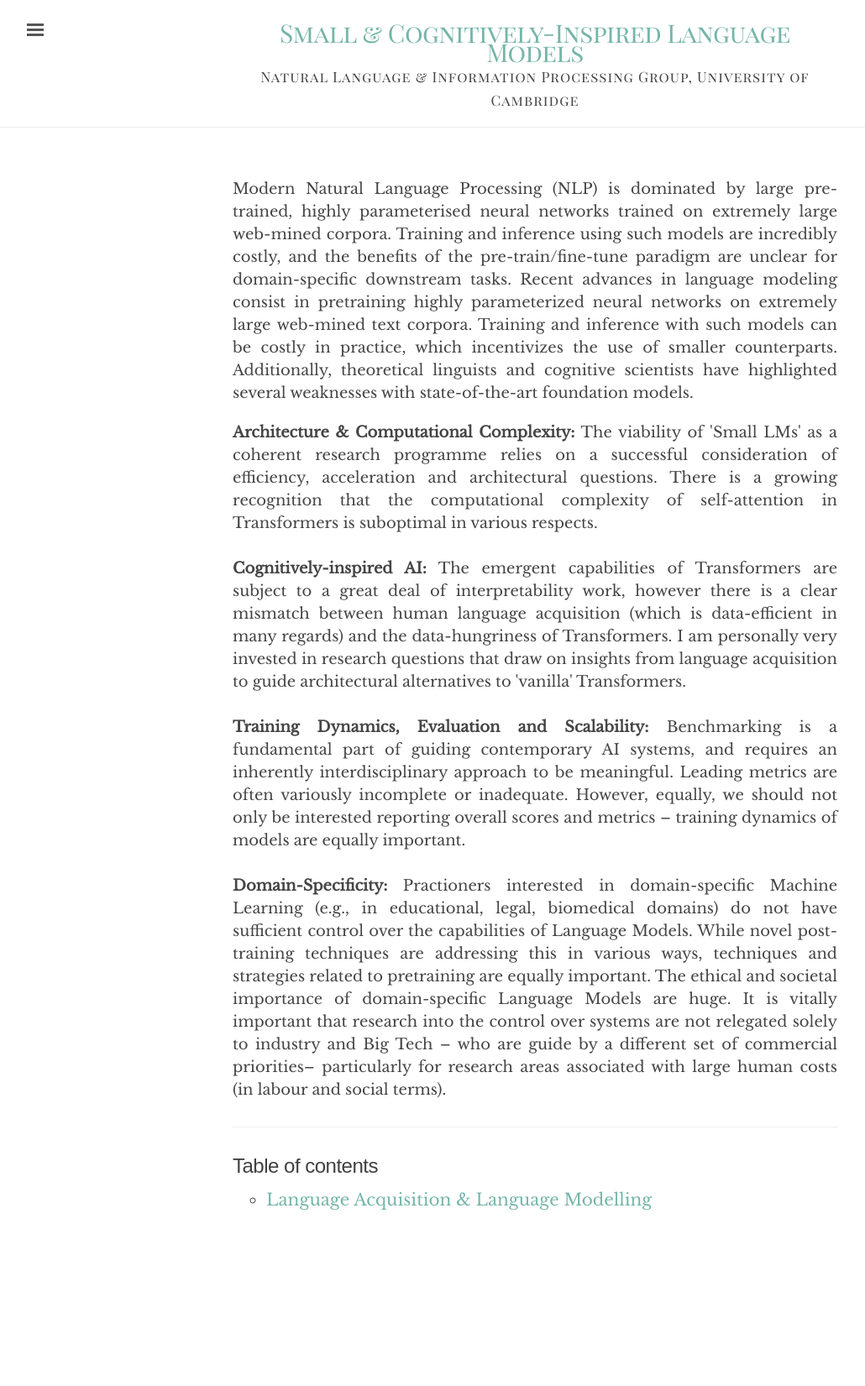
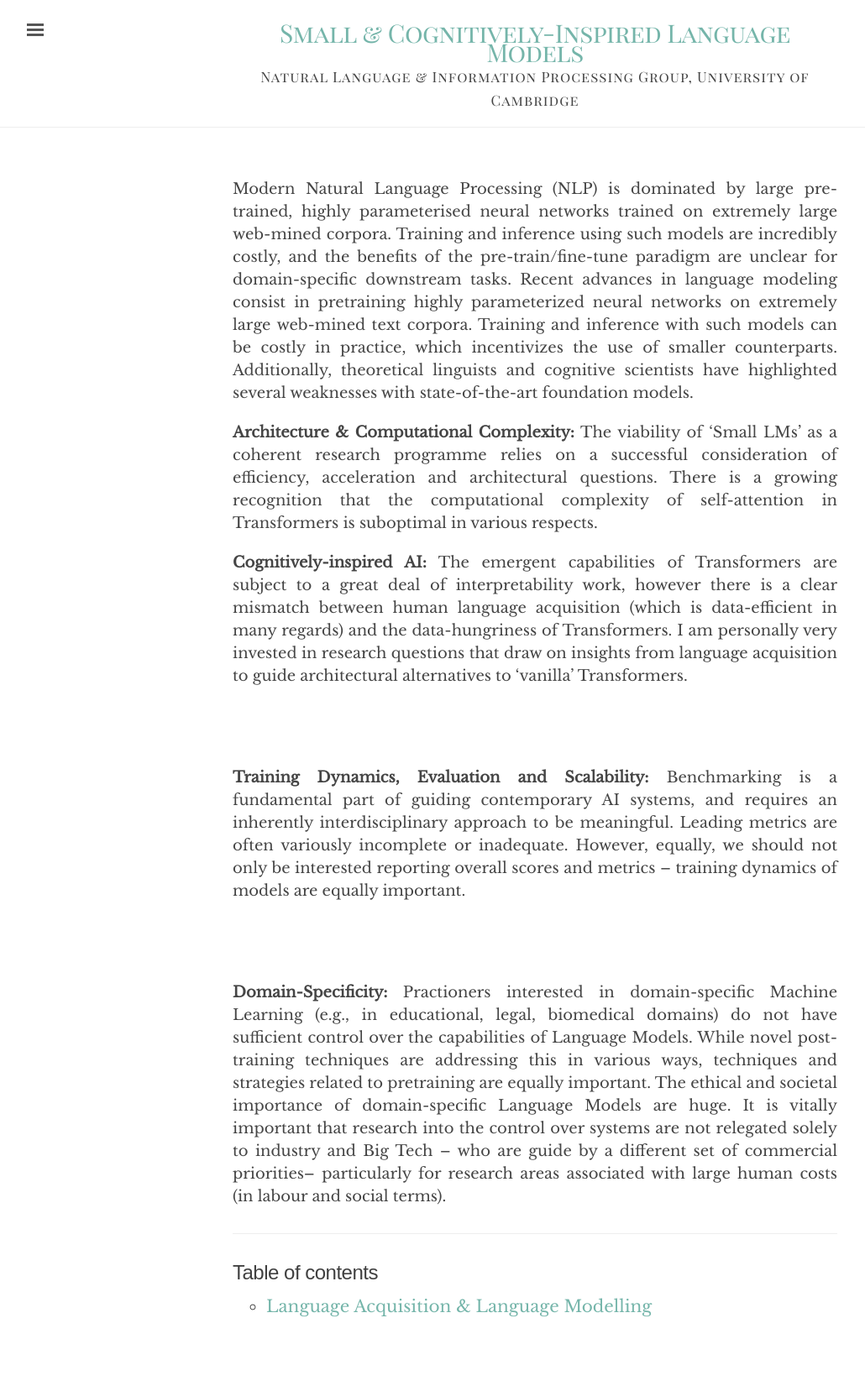
Before and after one commit to suchirsalhan/slm, a Jekyll site: the page built from index.md, in a window 1280 px wide. Shown: the whole page at 84% size, without its empty margins (3-1033 px from the left). Built offline with Jekyll 4.4.1, drawn with Linux system fonts in a browser that asks for light colours; nearby versions of some CDN libraries; before the commit the page ends 1524 px from its top, so only the background shows below that.

Commit message:
Update index.md

```diff
--- a/index.md
+++ b/index.md
@@ -5,10 +5,8 @@ title: Small and Cognitively-Inspired Language Models
 
 Modern Natural Language Processing (NLP) is dominated by large pre-trained, highly parameterised neural networks trained on extremely large web-mined corpora. Training and inference using such models are incredibly costly, and the benefits of the pre-train/fine-tune paradigm are unclear for domain-specific downstream tasks. Recent advances in language modeling consist in pretraining highly parameterized neural networks on extremely large web-mined text corpora. Training and inference with such models can be costly in practice, which incentivizes the use of smaller counterparts. Additionally, theoretical linguists and cognitive scientists have highlighted several weaknesses with state-of-the-art foundation models.
 
-  <p>
 <b> Architecture & Computational Complexity:</b> The viability of 'Small LMs' as a coherent research programme relies on a successful consideration of efficiency, acceleration and architectural questions. There is a growing recognition that the computational complexity of self-attention in Transformers is suboptimal in various respects.
-<br>
-<br>
+
 
 <b> Cognitively-inspired AI:</b> The emergent capabilities of Transformers are subject to a great deal of interpretability work, however there is a clear mismatch between human language acquisition (which is data-efficient in many regards) and the data-hungriness of Transformers. I am personally very invested in research questions that draw on insights from language acquisition to guide architectural alternatives to 'vanilla' Transformers.
 
@@ -21,7 +19,6 @@ Modern Natural Language Processing (NLP) is dominated by large pre-trained, high
 <br>
 
 <b> Domain-Specificity:</b> Practioners interested in domain-specific Machine Learning (e.g., in educational, legal, biomedical domains) do not have sufficient control over the capabilities of Language Models. While novel post-training techniques are addressing this in various ways, techniques and strategies related to pretraining are equally important. The ethical and societal importance of domain-specific Language Models are huge. It is vitally important that research into the control over systems are not relegated solely to industry and Big Tech – who are guide by a different set of commercial priorities– particularly for research areas associated with large human costs (in labour and social terms).
-  </p>
 
 
 
```
